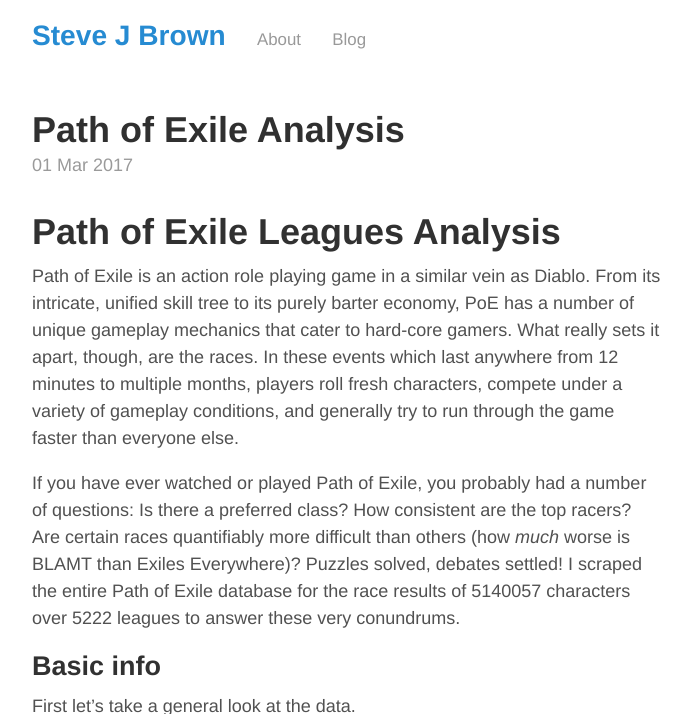
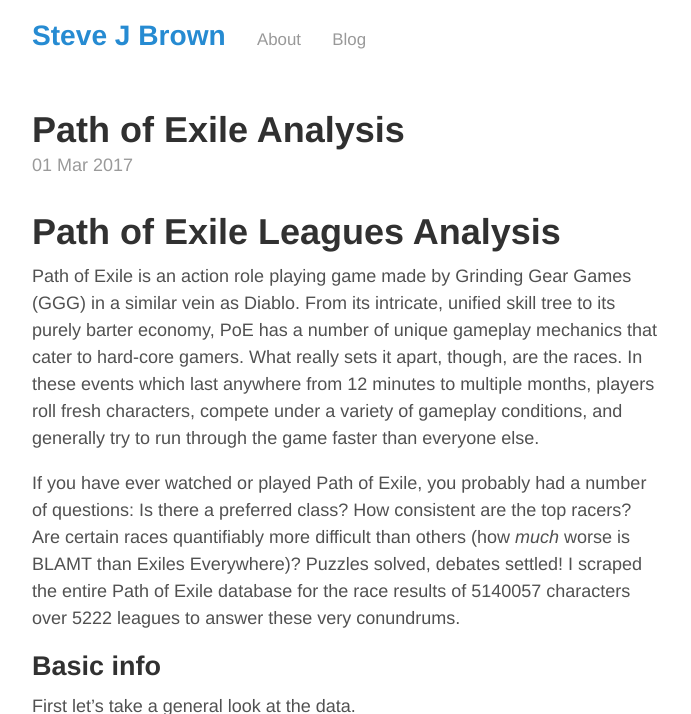
Before and after one commit to stevejbrown/stevejbrown.github.io, a Jekyll site: the page built from _posts/2017-03-01-PoE-analysis.md, in a window 1280 px wide and 900 px high, cut to the strip 0-714 px from the top of the window. Shown: the whole strip, without its empty margins (293-984 px from the left). Built offline with Jekyll 4.4.1, drawn with Linux system fonts in a browser that asks for light colours.

Commit message:
Mentioned GGG in opening paragraph

```diff
--- a/_posts/2017-03-01-PoE-analysis.md
+++ b/_posts/2017-03-01-PoE-analysis.md
@@ -5,13 +5,13 @@
 
 # Path of Exile Leagues Analysis
 
-Path of Exile is an action role playing game in a similar vein as Diablo. From
-its intricate, unified skill tree to its purely barter economy, PoE has a number
-of unique gameplay mechanics that cater to hard-core gamers. What really sets it
-apart, though, are the races. In these events which last anywhere from 12
-minutes to multiple months, players roll fresh characters, compete under a
-variety of gameplay conditions, and generally try to run through the game faster
-than everyone else.
+Path of Exile is an action role playing game made by Grinding Gear Games (GGG)
+in a similar vein as Diablo. From its intricate, unified skill tree to its
+purely barter economy, PoE has a number of unique gameplay mechanics that cater
+to hard-core gamers. What really sets it apart, though, are the races. In these
+events which last anywhere from 12 minutes to multiple months, players roll
+fresh characters, compete under a variety of gameplay conditions, and generally
+try to run through the game faster than everyone else.
 
 If you have ever watched or played Path of Exile, you probably had a number of
 questions: Is there a preferred class? How consistent are the top racers? Are
```
